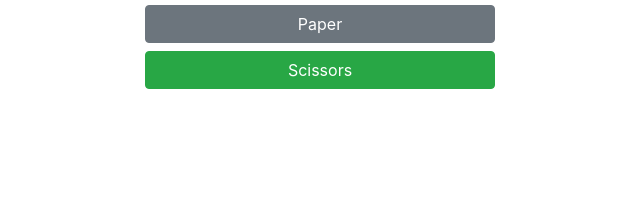
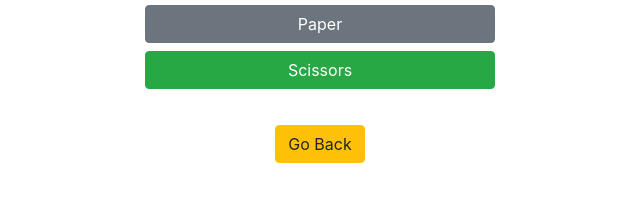
Before and after one commit to rybarski/resume.github.io, a plain HTML site: page lab8/index.html in a window 1280 px wide. Shown: the part 147-348 px from the top of the page, without its empty margins (320-960 px from the left). Drawn offline with nearby package versions, Linux system fonts and the light colour scheme.

Commit message:
Update index.html

```diff
--- a/lab8/index.html
+++ b/lab8/index.html
@@ -20,6 +20,7 @@
         </div>
     </div>
     <div id="result" class="mt-3"></div>
+    <a href="index.html" class="btn btn-warning mt-3">Go Back</a>
 </div>
 
 <script>
```
